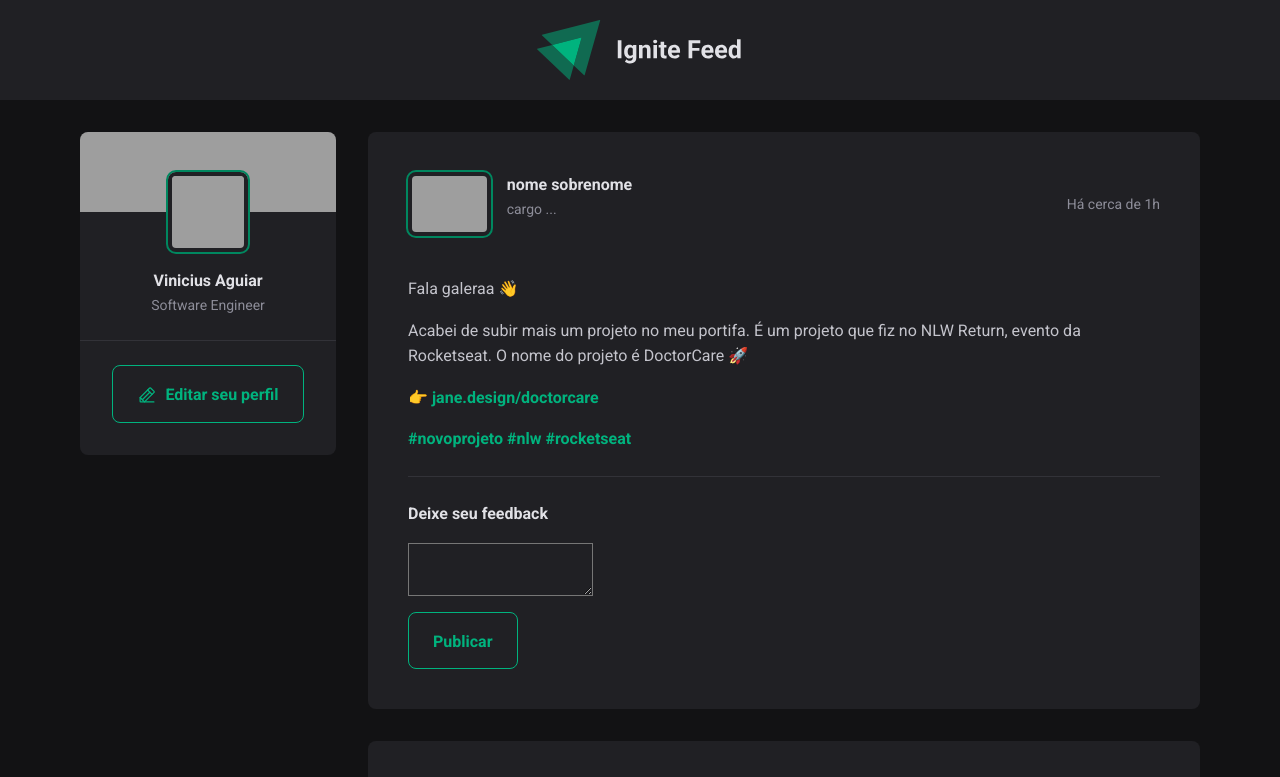
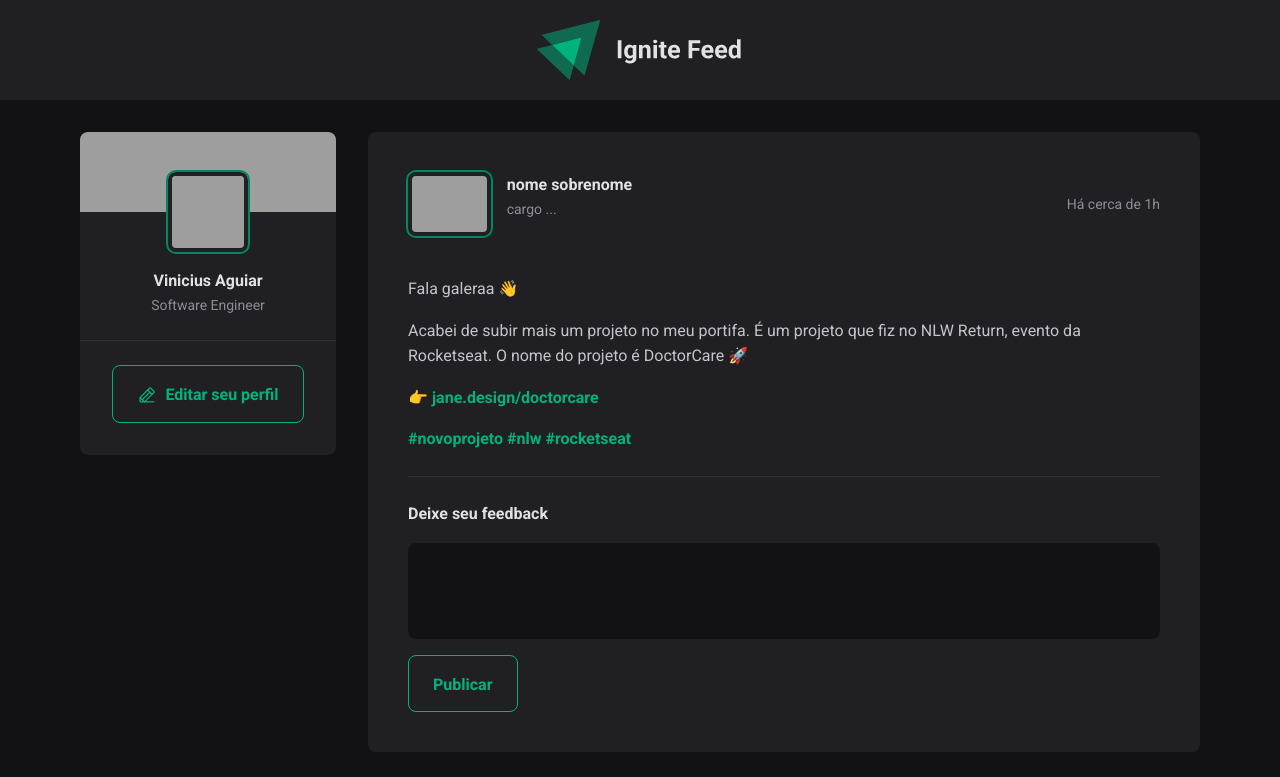
Before and after one commit to vmaguiar/ignite-feed, a React (Vite) app: page / in a window 1280 px wide. Shown: the top 777 px of the page. Built offline with nearby package versions, Linux system fonts and the light colour scheme; grey boxes are pictures that could not be loaded.

Commit message:
feat: improves the component "textarea"

```diff
--- a/src/components/Post.module.css
+++ b/src/components/Post.module.css
@@ -106,9 +106,19 @@
 }
 
 .postFooter textarea {
-  background: var(--gray-cards);
+  background: var(--bg-gray);
+
+  line-height: 1.4;
+
+  width: 100%;
+  height: 6rem;
+
+  resize: none;
 
   margin-top: 1rem;
+  padding: 1rem;
+  border: 0;
+  border-radius: 8px;
 }
 
 .postFooter button {
```
